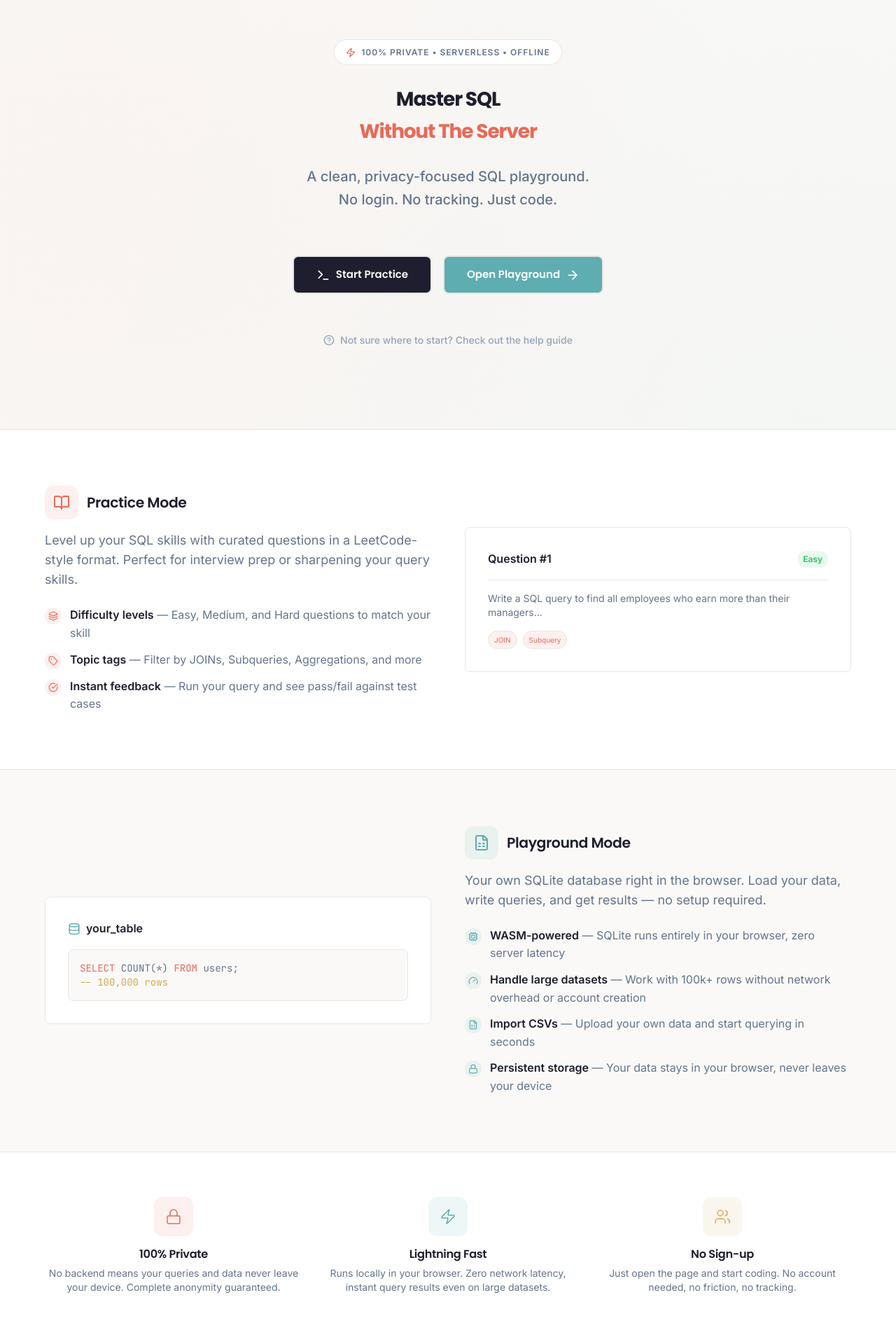
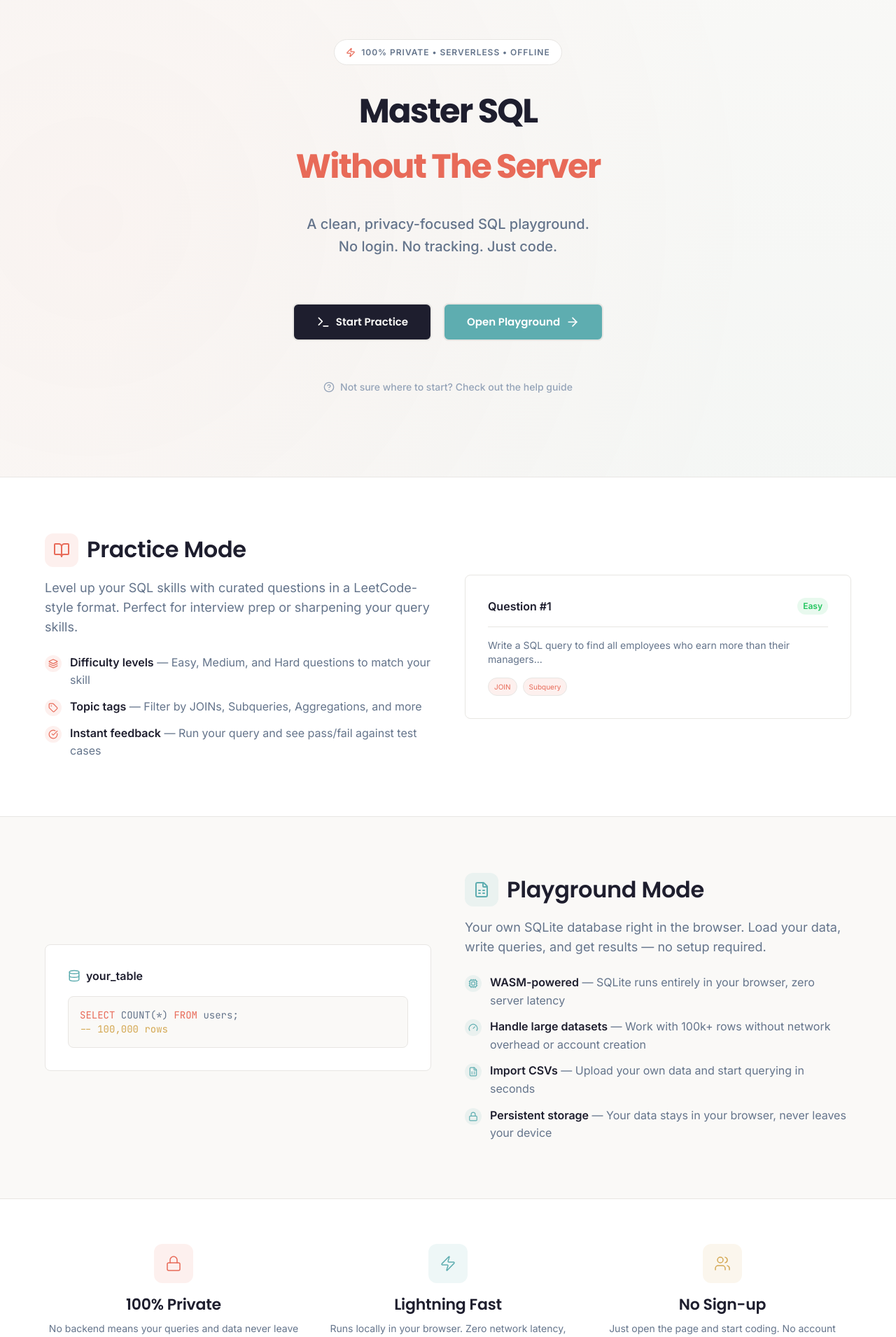
Before and after one commit to abhaykantmishra/sql-lab, a Next.js app: page / in a window 1280 px wide. Shown: the part 120-2030 px from the top of the page at 70% size. Built offline with nearby package versions, Linux system fonts and the light colour scheme.

Commit message:
ui: ui fixes

```diff
--- a/src/app/globals.css
+++ b/src/app/globals.css
@@ -118,29 +118,28 @@ body {
 }
 
 h1, h2, h3, h4, h5, h6 {
-  font-size: 1rem;
   font-family: var(--font-heading);
   color: var(--color-heading);
   font-weight: 600;
-  letter-spacing: -0.02em;
-  line-height: 1.2;
+  letter-spacing: -0.01em;
+  line-height: 1.4;
 }
 
 h1 {
-  font-size: 1.75rem;
+  font-size: 3rem;
   font-weight: 700;
   letter-spacing: -0.04em;
   color: var(--color-secondary);
 }
 
 h2 {
-  font-size: 1.275rem;
+  font-size: 2rem;
   font-weight: 600;
   color: var(--color-tertiary);
 }
 
 h3 {
-  font-size: 1.01rem;
+  font-size: 1.375rem;
   font-weight: 600;
   color: var(--color-text);
 }
```
